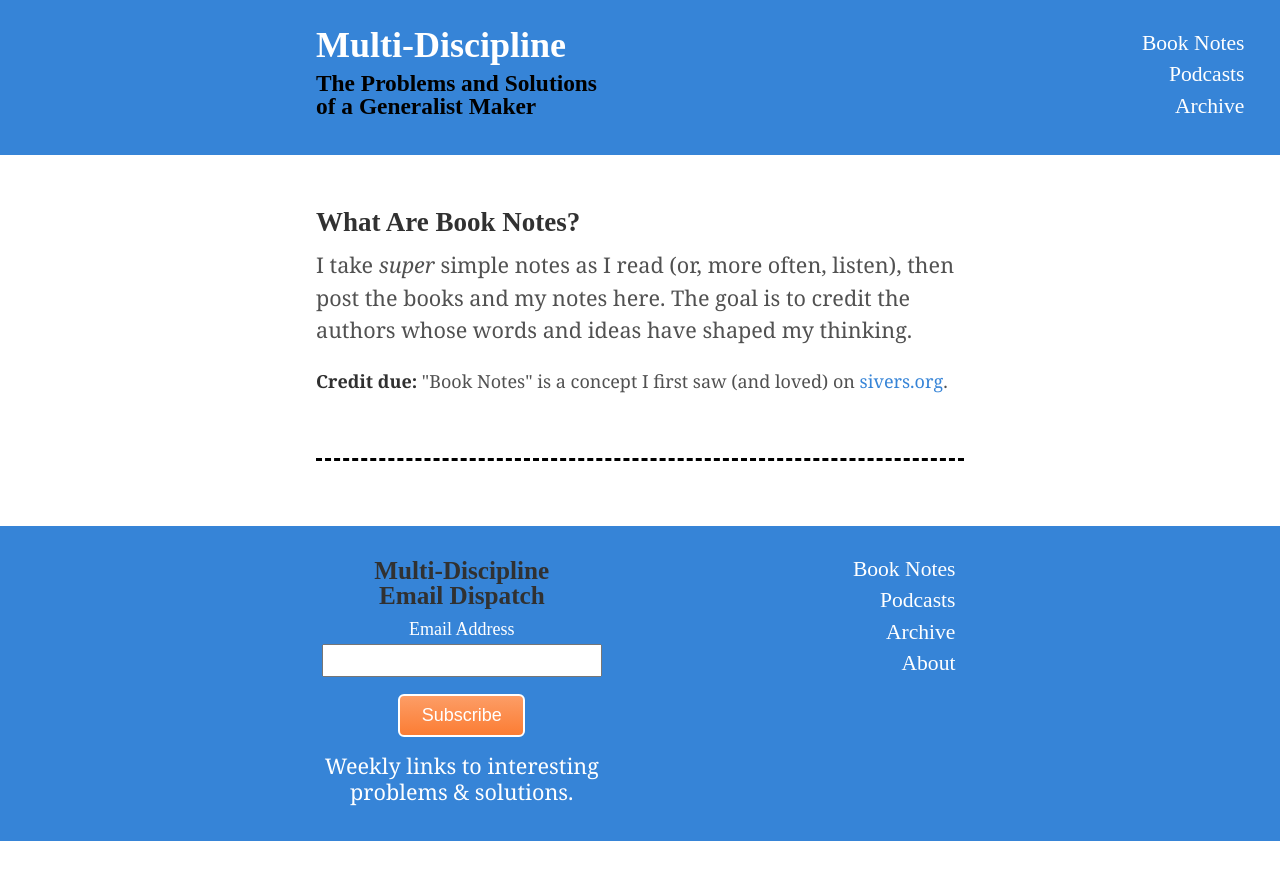
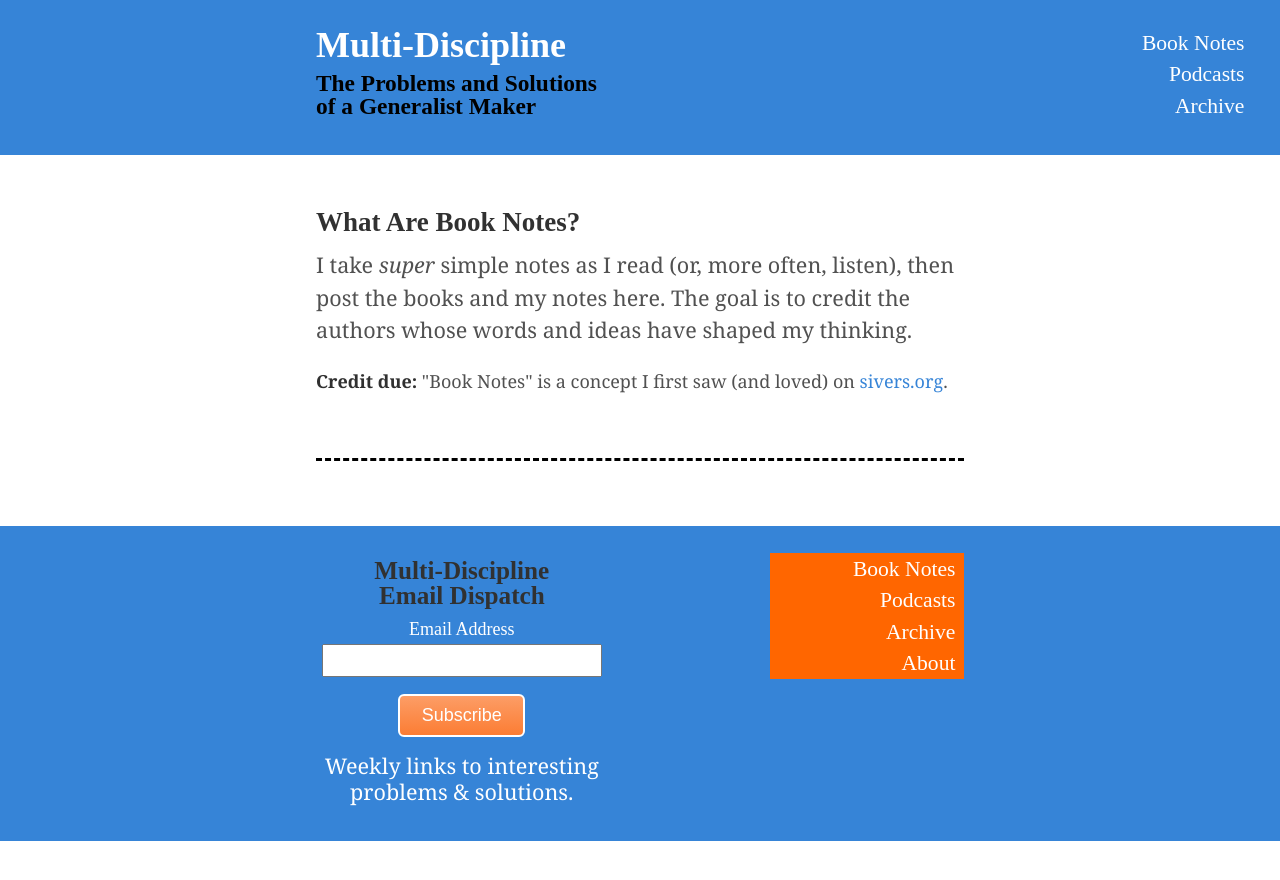
Before and after one commit to jasonmklug/multi-discipline, a Jekyll site: the page built from book_notes/index.html, in a window 1280 px wide. Shown: the top 880 px of the page. Built offline with Jekyll 4.4.1, drawn with Linux system fonts in a browser that asks for light colours; Markdown is read by kramdown in place of the engine named in the settings.

Commit message:
Inflate overall width and add negative side margins to footer ul.nav_links in order to overcome myster footer padding issue

```diff
--- a/public/css/general.scss
+++ b/public/css/general.scss
@@ -405,8 +405,9 @@ tbody tr:nth-child(odd) th {
   background-color: $base;
   margin-top: 3rem;
   ul.nav_links {
-    width: 100%;
-    margin: .5em auto 1em auto;
+    width: 110%;
+    margin: .5em -5% 1em -5%;
+    background-color: #f60;
     li.nav_link {
       &:last-child {
         margin-right: 0;
```
